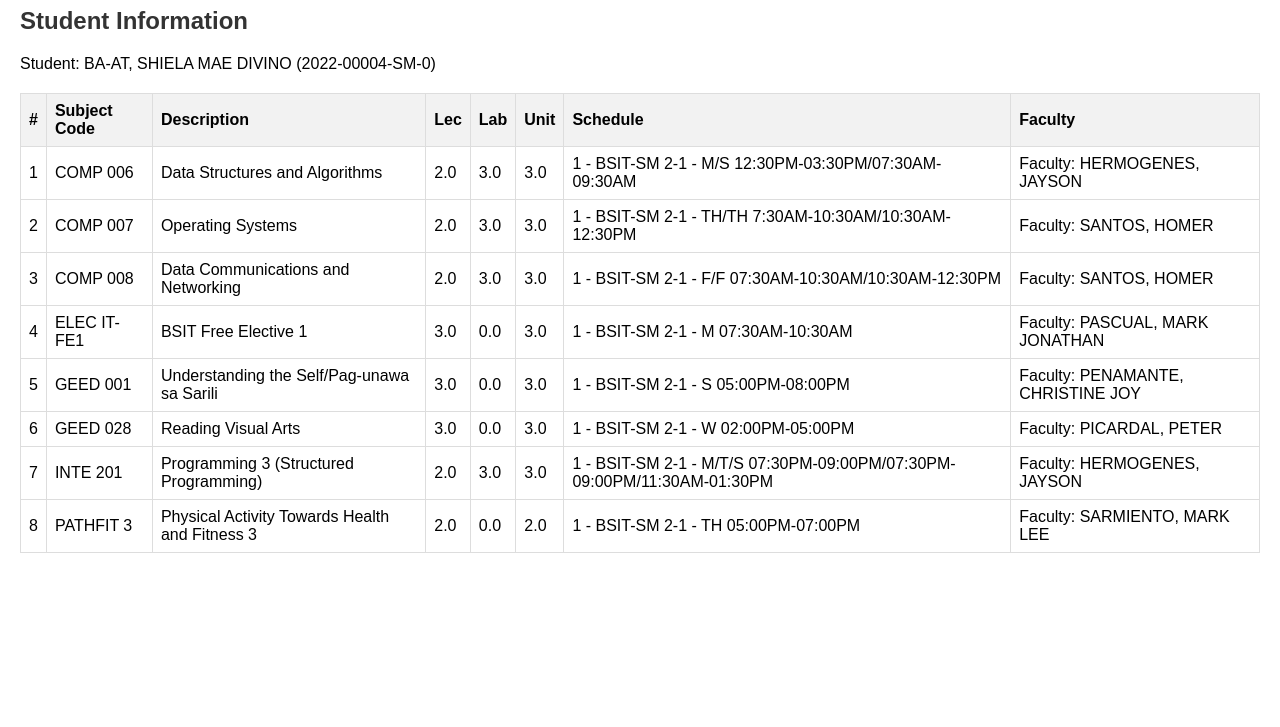
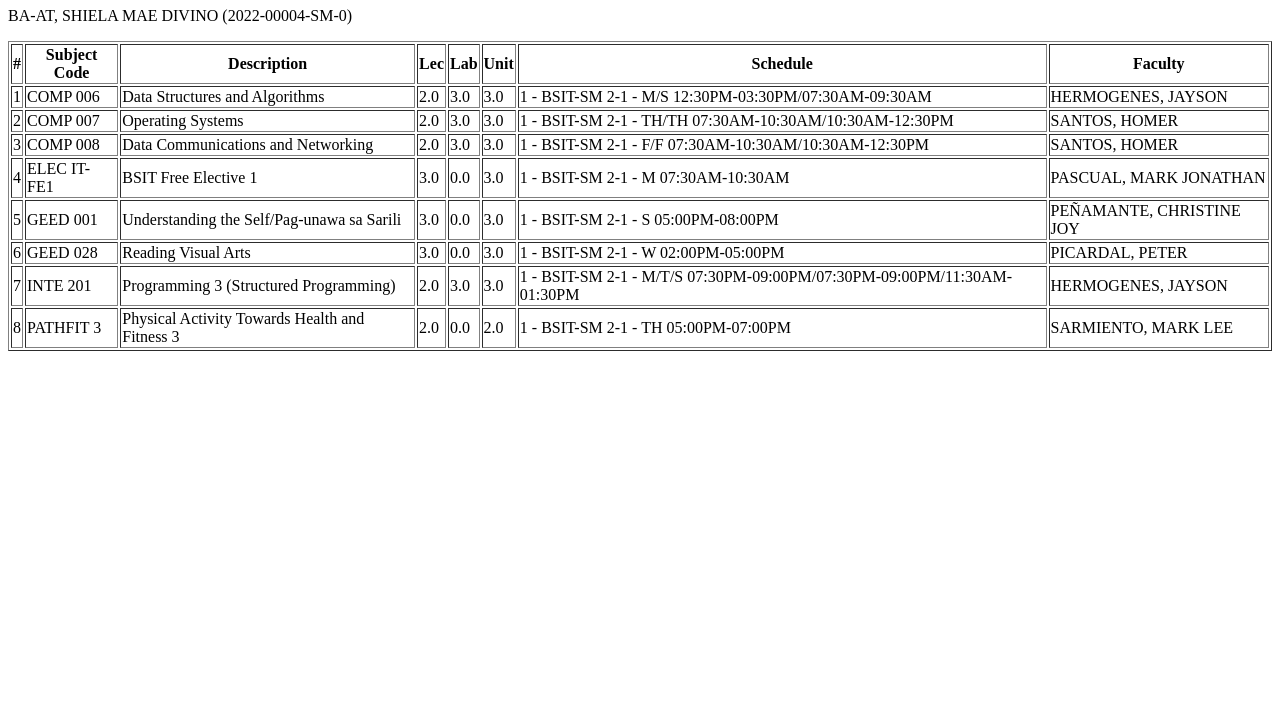
Before and after one commit to shiela-mae-max/BSIT-Curriculum_Ba-at-ShielaMae_2-1, a plain HTML site: page index.html in a window 1280 px wide. Shown: the part 73-800 px from the top of the page. Drawn offline with Linux system fonts and the light colour scheme.

Commit message:
index.html

```diff
--- a/index.html
+++ b/index.html
@@ -3,39 +3,14 @@
 <head>
     <meta charset="UTF-8">
     <meta name="viewport" content="width=device-width, initial-scale=1.0">
-    <title>BSIT Curriculum - First Semester 2324</title>
-    <style>
-        body {
-            font-family: Arial, sans-serif;
-            margin: 20px;
-        }
-        h1, h2 {
-            color: #333;
-        }
-        table {
-            width: 100%;
-            border-collapse: collapse;
-            margin-top: 20px;
-        }
-        th, td {
-            border: 1px solid #ddd;
-            padding: 8px;
-            text-align: left;
-        }
-        th {
-            background-color: #f2f2f2;
-        }
-    </style>
+    <title>BSIT Curriculum - First Semester (2324)</title>
 </head>
 <body>
 
-    <h1>BSIT Curriculum - First Semester 2324</h1>
+<h1>School Year 2324 - First Semester</h1>
+<p>BA-AT, SHIELA MAE DIVINO (2022-00004-SM-0)</p>
 
-    <h2>Student Information</h2>
-    <p>Student: BA-AT, SHIELA MAE DIVINO (2022-00004-SM-0)</p>
-
-    <table>
-        <thead>
+<table border="1">
     <tr>
         <th>#</th>
         <th>Subject Code</th>
@@ -46,8 +21,6 @@
         <th>Schedule</th>
         <th>Faculty</th>
     </tr>
-        </thead>
-        <tbody>
     <tr>
         <td>1</td>
         <td>COMP 006</td>
@@ -56,10 +29,8 @@
         <td>3.0</td>
         <td>3.0</td>
         <td>1 - BSIT-SM 2-1 - M/S 12:30PM-03:30PM/07:30AM-09:30AM</td>
-                <td>Faculty: HERMOGENES, JAYSON</td>
+        <td>HERMOGENES, JAYSON</td>
     </tr>
-        </thead>
-        </tbody>
     <tr>
         <td>2</td>
         <td>COMP 007</td>
@@ -67,11 +38,9 @@
         <td>2.0</td>
         <td>3.0</td>
         <td>3.0</td>
-                <td>1 - BSIT-SM 2-1 - TH/TH 7:30AM-10:30AM/10:30AM-12:30PM</td>
-                <td>Faculty: SANTOS, HOMER</td>
+        <td>1 - BSIT-SM 2-1 - TH/TH 07:30AM-10:30AM/10:30AM-12:30PM</td>
+        <td>SANTOS, HOMER</td>
     </tr>
-    </thead>
-</tbody>
     <tr>
         <td>3</td>
         <td>COMP 008</td>
@@ -80,10 +49,8 @@
         <td>3.0</td>
         <td>3.0</td>
         <td>1 - BSIT-SM 2-1 - F/F 07:30AM-10:30AM/10:30AM-12:30PM</td>
-        <td>Faculty: SANTOS, HOMER</td>
+        <td>SANTOS, HOMER</td>
     </tr>
-</thead>
-</tbody>
     <tr>
         <td>4</td>
         <td>ELEC IT-FE1</td>
@@ -92,10 +59,8 @@
         <td>0.0</td>
         <td>3.0</td>
         <td>1 - BSIT-SM 2-1 - M 07:30AM-10:30AM</td>
-        <td>Faculty: PASCUAL, MARK JONATHAN</td>
+        <td>PASCUAL, MARK JONATHAN</td>
     </tr>
-</thead>
-</tbody>
     <tr>
         <td>5</td>
         <td>GEED 001</td>
@@ -103,11 +68,9 @@
         <td>3.0</td>
         <td>0.0</td>
         <td>3.0</td>
-        <td>1 - BSIT-SM 2-1 -  S 05:00PM-08:00PM</td>
-        <td>Faculty: PENAMANTE, CHRISTINE JOY</td>
+        <td>1 - BSIT-SM 2-1 - S 05:00PM-08:00PM</td>
+        <td>PEÑAMANTE, CHRISTINE JOY</td>
     </tr>
-</thead>
-</tbody>
     <tr>
         <td>6</td>
         <td>GEED 028</td>
@@ -116,10 +79,8 @@
         <td>0.0</td>
         <td>3.0</td>
         <td>1 - BSIT-SM 2-1 - W 02:00PM-05:00PM</td>
-        <td>Faculty: PICARDAL, PETER</td>
+        <td>PICARDAL, PETER</td>
     </tr>
-</thead>
-</tbody>
     <tr>
         <td>7</td>
         <td>INTE 201</td>
@@ -128,10 +89,8 @@
         <td>3.0</td>
         <td>3.0</td>
         <td>1 - BSIT-SM 2-1 - M/T/S 07:30PM-09:00PM/07:30PM-09:00PM/11:30AM-01:30PM</td>
-        <td>Faculty: HERMOGENES, JAYSON</td>
+        <td>HERMOGENES, JAYSON</td>
     </tr>
-</thead>
-</tbody>
     <tr>
         <td>8</td>
         <td>PATHFIT 3</td>
@@ -140,10 +99,9 @@
         <td>0.0</td>
         <td>2.0</td>
         <td>1 - BSIT-SM 2-1 - TH 05:00PM-07:00PM</td>
-        <td>Faculty:  SARMIENTO, MARK LEE</td>
+        <td>SARMIENTO, MARK LEE</td>
     </tr>
 </table>
 
-
 </body>
 </html>
```
Lines whose indentation alone changed are shown as unchanged.
